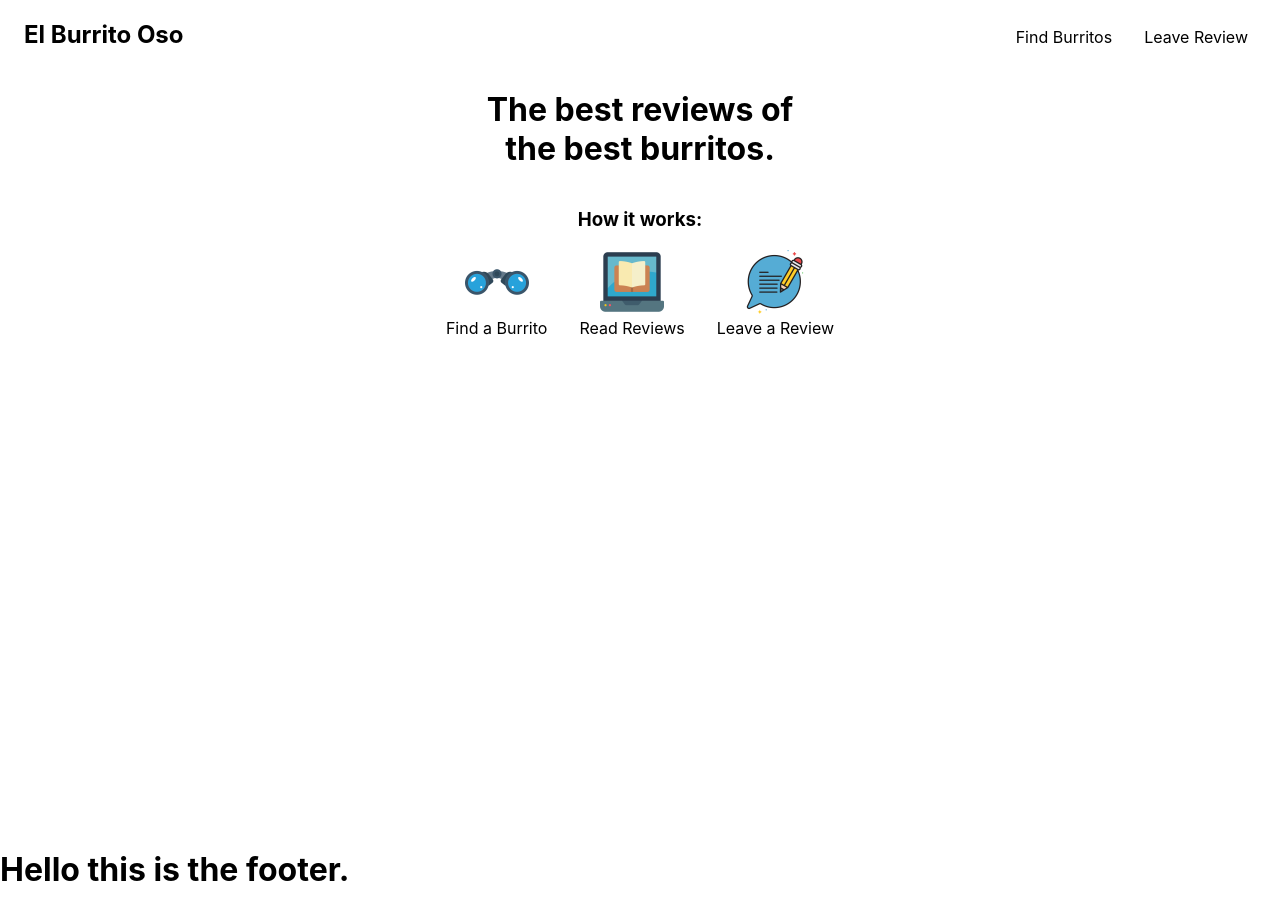
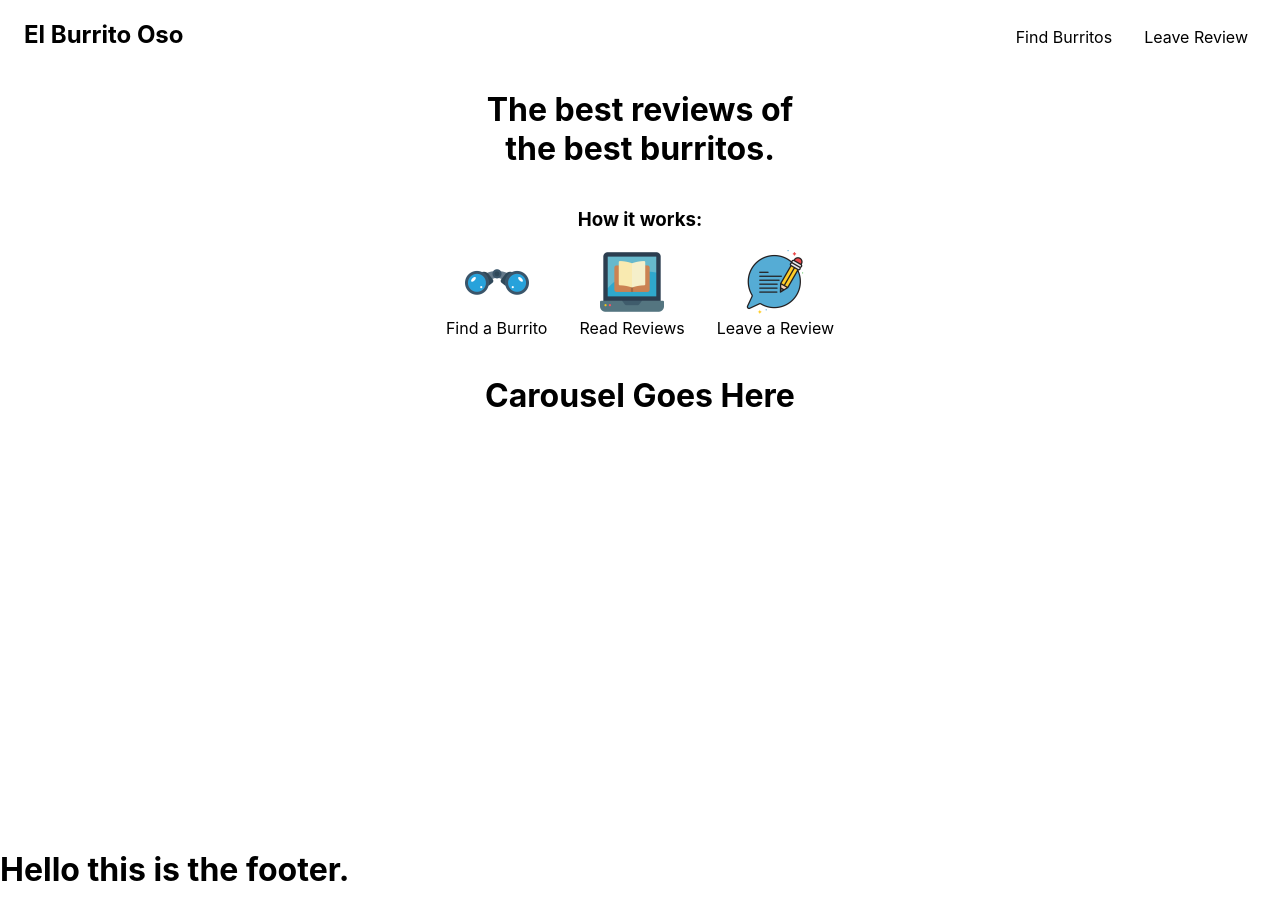
Before and after one commit to Jon-k-1232/ElBurritoOso, a React (Create React App) app: page / in a window 1280 px wide. Built offline with nearby package versions, Linux system fonts and the light colour scheme.

Commit message:
organized files

```diff
--- a/src/ReviewCircle/Circle.js
+++ b/src/Components/ReviewCircle/Circle.js
@@ -1,6 +1,6 @@
 
 import React from "react"
-import './Circle.css'
+import '../ReviewCircle/Circle.css'
 
 
 export default function Circle() {
--- /dev/null
+++ b/src/Components/carousel/Carousel.js
@@ -0,0 +1,14 @@
+
+import React from "react"
+
+
+
+export default function Carousel(){
+
+    return(
+        <div>
+            <h1>Carousel Goes Here</h1>
+        </div>
+    );
+
+}
--- a/src/hitBox/hitBox.js
+++ b/src/Components/hitBox/hitBox.js
@@ -1,6 +1,6 @@
 
 import React from "react";
-import './hitBox.css'
+import '../hitBox/hitBox.css'
 import {Link} from "react-router-dom";
 import Circle from "../ReviewCircle/Circle.js";
 
--- a/src/app/App.js
+++ b/src/app/App.js
@@ -7,7 +7,7 @@ import review from "../review/Review.js";
 import search from "../search/Search.js";
 import Navigation from "../navigation/Navigation.js";
 import restaurant from "../restaurant/Restaurant.js";
-import Footer from "../Footer/Footer.js";
+import Footer from "../Components/Footer/Footer.js";
 import leaveReview from "../leaveReview/leaveReview.js";
 import './App.css'
 
--- a/src/home/Home.js
+++ b/src/home/Home.js
@@ -3,6 +3,7 @@ import './home.css'
 import bino from "../images/bino.png"
 import ebook from "../images/ebook.png"
 import comment from "../images/comment.png"
+import Carousel from "../Components/carousel/Carousel.js";
 
 
 
@@ -33,15 +34,10 @@ export default function Home(){
                   <div className="instructLeave">
                       <img src={comment} alt="Leave Review" id="leaveInstruct"/>
                       <div id="instructLeave">Leave a Review</div>
-
                   </div>
               </div>
 
-
-
-
-
-
+              <Carousel/>
 
           </div>
 
--- a/src/search/Search.js
+++ b/src/search/Search.js
@@ -1,7 +1,7 @@
 
 import React, {Component} from "react"
-import HitBox from "../hitBox/hitBox.js";
-import Map from "../map/Map.js";
+import HitBox from "../Components/hitBox/hitBox.js";
+import Map from "../Components/map/Map.js";
 import './Search.css'
 
 
```
Also changed, not shown: src/Components/Footer/Footer.js (renamed from src/Footer/Footer.js), src/Components/ReviewCircle/Circle.css (renamed from src/ReviewCircle/Circle.css), src/Components/hitBox/hitBox.css (renamed from src/hitBox/hitBox.css), src/Components/map/Map.js (renamed from src/map/Map.js), src/carousel/Carousel.js (deleted).
